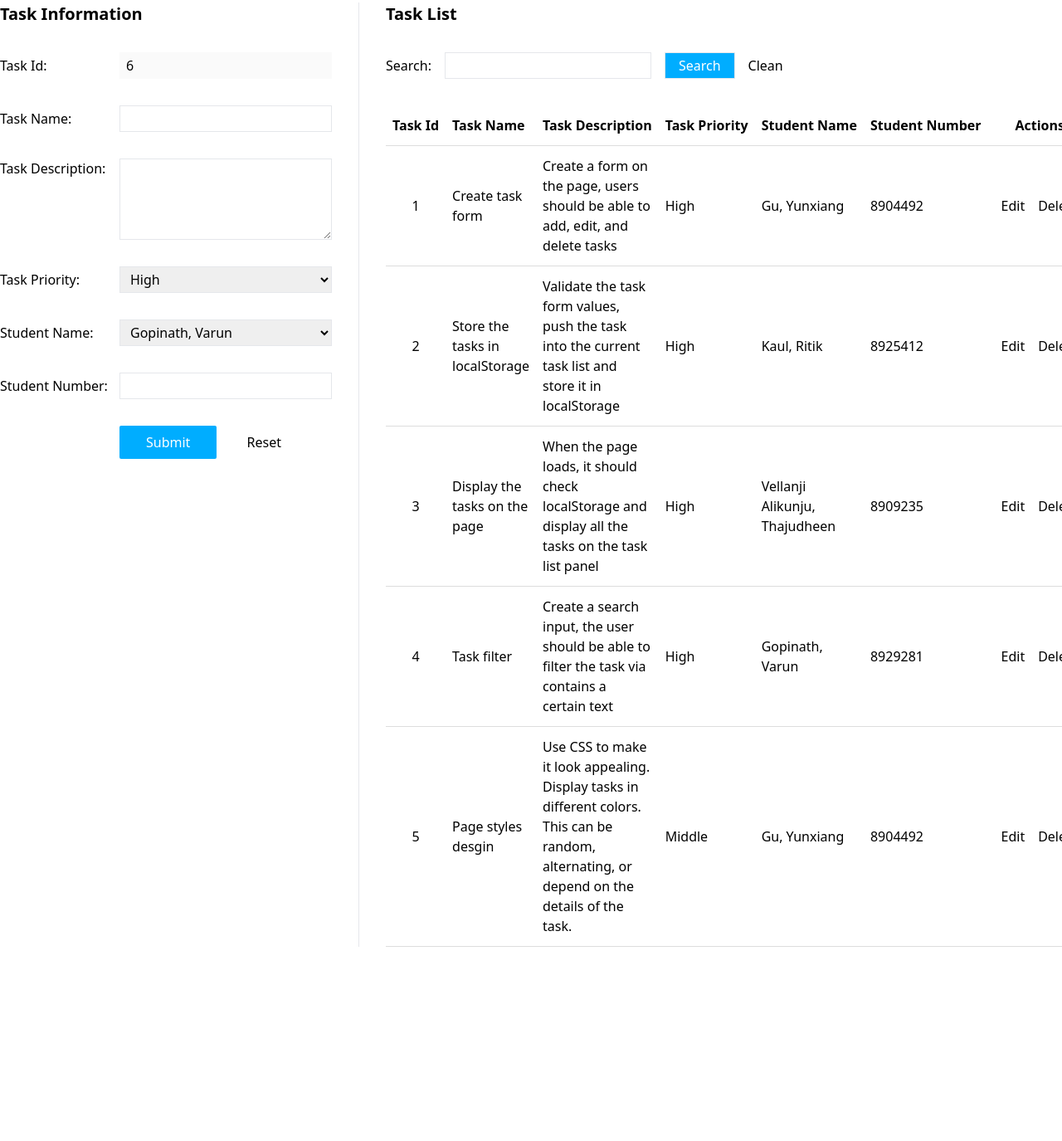
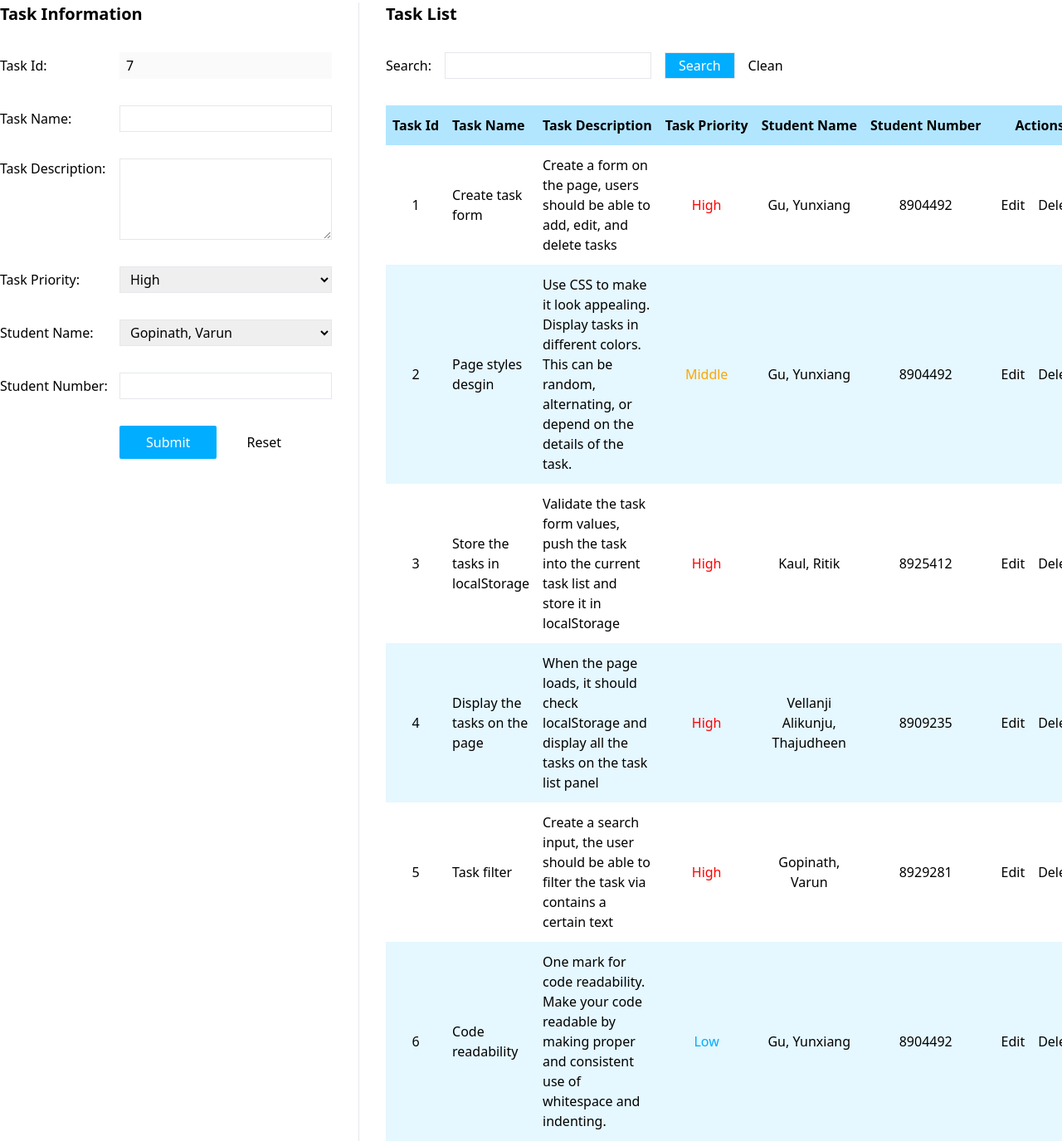
Before and after one commit to Ygu4492/JS-Group5-P1, a plain HTML site: page index.html in a window 1280 px wide. Shown: the part 117-1492 px from the top of the page at 83% size. Before the commit the page ends 1258 px from the top, so only its background shows below. Drawn offline with nearby package versions, Linux system fonts and the light colour scheme.

Commit message:
add task priority and update styles

```diff
--- a/css/index.css
+++ b/css/index.css
@@ -8,14 +8,12 @@ main {
 
 .task-list-table th {
   padding: 12px 8px;
-  text-align: left;
   white-space: nowrap;
-  border-bottom: 1px solid #ddd;
+  background-color: rgba(0, 173, 255, .3);
 }
 
 .task-list-table td {
   padding: 12px 8px;
-  border-bottom: 1px solid #ddd;
 }
 
 .task-list-table th:first-child,
@@ -30,3 +28,23 @@ main {
 .delete:hover {
   color: #00adff;
 }
+
+.task-list-table tr:nth-child(2n) > td {
+  background-color: rgba(0, 173, 255, .1);
+}
+
+.task-list-table td.taskPriority {
+  text-align: center;
+}
+
+.task-list-table td.High {
+  color: red;
+}
+
+.task-list-table td.Middle {
+  color: orange;
+}
+
+.task-list-table td.Low {
+  color: #00adff;
+}
--- a/index.html
+++ b/index.html
@@ -78,8 +78,8 @@
         <thead>
           <tr>
             <th>Task Id</th>
-            <th>Task Name</th>
-            <th>Task Description</th>
+            <th class="text-left">Task Name</th>
+            <th class="text-left">Task Description</th>
             <th>Task Priority</th>
             <th>Student Name</th>
             <th>Student Number</th>
--- a/js/index.js
+++ b/js/index.js
@@ -12,6 +12,15 @@ $(function () {
     },
     {
       taskId: "2",
+      taskName: "Page styles desgin",
+      taskDesc:
+        "Use CSS to make it look appealing. Display tasks in different colors. This can be random, alternating, or depend on the details of the task.",
+      taskPriority: "Middle",
+      studentName: "Gu, Yunxiang",
+      studentNumber: "8904492",
+    },
+    {
+      taskId: "3",
       taskName: "Store the tasks in localStorage",
       taskDesc:
         "Validate the task form values, push the task into the current task list and store it in localStorage",
@@ -20,7 +29,7 @@ $(function () {
       studentNumber: "8925412",
     },
     {
-      taskId: "3",
+      taskId: "4",
       taskName: "Display the tasks on the page",
       taskDesc:
         "When the page loads, it should check localStorage and display all the tasks on the task list panel",
@@ -29,7 +38,7 @@ $(function () {
       studentNumber: "8909235",
     },
     {
-      taskId: "4",
+      taskId: "5",
       taskName: "Task filter",
       taskDesc:
         "Create a search input, the user should be able to filter the task via contains a certain text",
@@ -38,11 +47,11 @@ $(function () {
       studentNumber: "8929281",
     },
     {
-      taskId: "5",
-      taskName: "Page styles desgin",
+      taskId: "6",
+      taskName: "Code readability",
       taskDesc:
-        "Use CSS to make it look appealing. Display tasks in different colors. This can be random, alternating, or depend on the details of the task.",
-      taskPriority: "Middle",
+        "One mark for code readability. Make your code readable by making proper and consistent use of whitespace and indenting.",
+      taskPriority: "Low",
       studentName: "Gu, Yunxiang",
       studentNumber: "8904492",
     },
@@ -86,9 +95,11 @@ $(function () {
       const taskIdCell = $("<td>").text(task.taskId);
       const taskNameCell = $("<td>").text(task.taskName);
       const taskDescCell = $("<td>").text(task.taskDesc);
-      const taskPriorityCell = $("<td>").text(task.taskPriority);
-      const studentNameCell = $("<td>").text(task.studentName);
-      const studentNumberCell = $("<td>").text(task.studentNumber);
+      const taskPriorityCell = $("<td>")
+        .text(task.taskPriority)
+        .addClass(`taskPriority ${task.taskPriority}`);
+      const studentNameCell = $("<td>").text(task.studentName).addClass('text-center');
+      const studentNumberCell = $("<td>").text(task.studentNumber).addClass('text-center');
 
       // Create action cell with buttons for editing and deleting
       const actionsCell = $("<td>");
```
